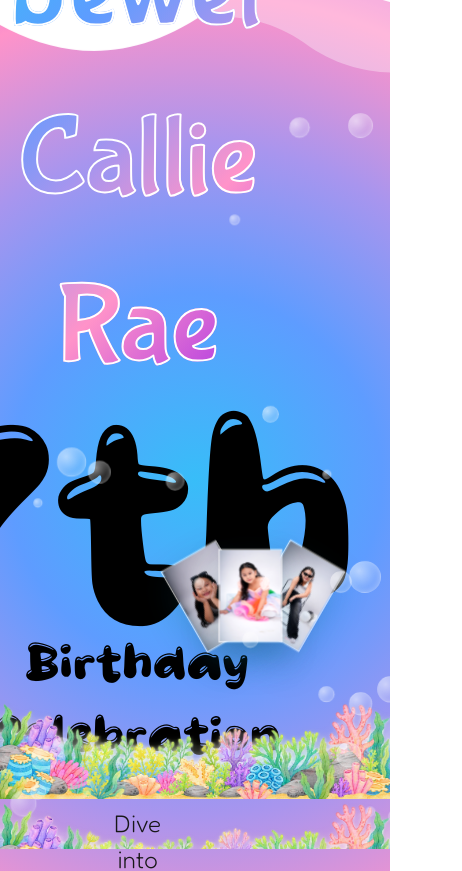
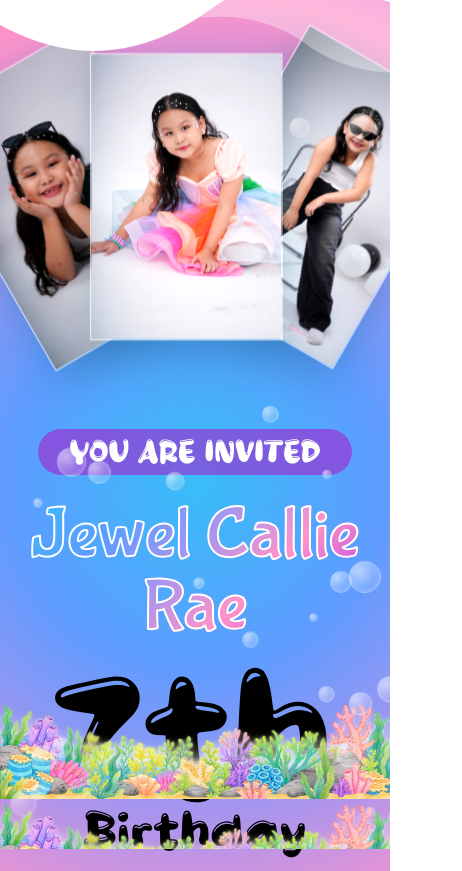
Before and after one commit to cyututsong/aswecelebrate, a Next.js app: page /callie-7th in a window 390 px wide. Shown: the top 871 px of the page, 462 px wide, since content can reach past the window. Built offline with nearby package versions, Linux system fonts and the light colour scheme.

Commit message:
start working on responsive

```diff
--- a/app/(invitation)/callie-7th/page.module.css
+++ b/app/(invitation)/callie-7th/page.module.css
@@ -109,7 +109,7 @@ body p, body li {
 
 .BannerSection > div:nth-child(2) > div:nth-child(1) {
     display: flex;
-    flex-direction: col;
+    flex-direction: column;
     justify-content: center;
     align-items: center;
     gap: 2rem;
@@ -421,6 +421,14 @@ body p, body li {
   gap:20px 20px;
 }
 
+
+.faqSection > div {
+    display: flex;
+    flex-direction: row;
+    gap:50px;
+}
+
+
 .faqSection h4 {
     font-size: 2.5rem;
     font-family: "Bubblegum Sans", sans-serif;
@@ -577,6 +585,7 @@ body p, body li {
   transform-origin: center top;
 }
 
+
 /* Top Wave Motion Keyframes */
 @keyframes waveScroll1 {
   0% {
@@ -601,8 +610,6 @@ body p, body li {
     transform: translateX(0%) scaleY(1);
   }
 }
-
-
 
 
 @keyframes glassShimmer {
@@ -646,3 +653,78 @@ body p, body li {
     animation: none;
   }
 }
+
+
+@media only screen and (max-width: 600px) {
+
+
+.BannerSection {
+  flex-direction: column;
+}
+
+.BannerSection > div:nth-child(2) {
+    flex-direction: column;
+}
+
+.BannerSection > div:nth-child(2) > div:nth-child(1) {
+    width: 100%;
+}
+
+.BannerSection h2 {
+    font-size: 4.5rem;
+    line-height: 1em;
+    margin-bottom: -50px;
+}
+
+.BannerSection h3 {
+    color: #000;
+    margin-bottom: -100px;
+    font-family: sabalon, sans-serif;
+    font-size: 10rem;
+}
+
+.BannerSection {
+        padding-left: 20px;
+        padding-right: 20px;
+}
+
+.BannerSection > div:nth-child(2)  {
+        padding-left: 0px;
+        padding-right: 0px;
+}
+
+.cardStack {
+    position: relative;
+    width: 100%;
+    height: 50vh;
+    padding: 150px 0px;
+}
+
+.BannerSection > div:nth-child(2) > div:nth-child(1) {
+  order:2;
+}
+
+.BannerSection p {
+    width: 80%;
+    font-size: 1.2rem;
+    line-height: 1.2em;
+}
+
+
+
+.faqSection {
+    gap: 20px;
+    padding: 5rem 2rem;
+}
+
+.faqSection > div {
+    flex-direction: column;
+}
+
+
+.accordion {
+  width: auto;
+}
+
+
+}
--- a/app/(invitation)/callie-7th/page.tsx
+++ b/app/(invitation)/callie-7th/page.tsx
@@ -512,7 +512,7 @@ export default function Callie() {
               <h4>Other Useful INFORMATION</h4>
               <h2 className={Style.gradientText}>FAQ</h2>
 
-              <div className='flex flex-row gap-10'>
+              <div>
 
                 <div>
                   <Image
```
